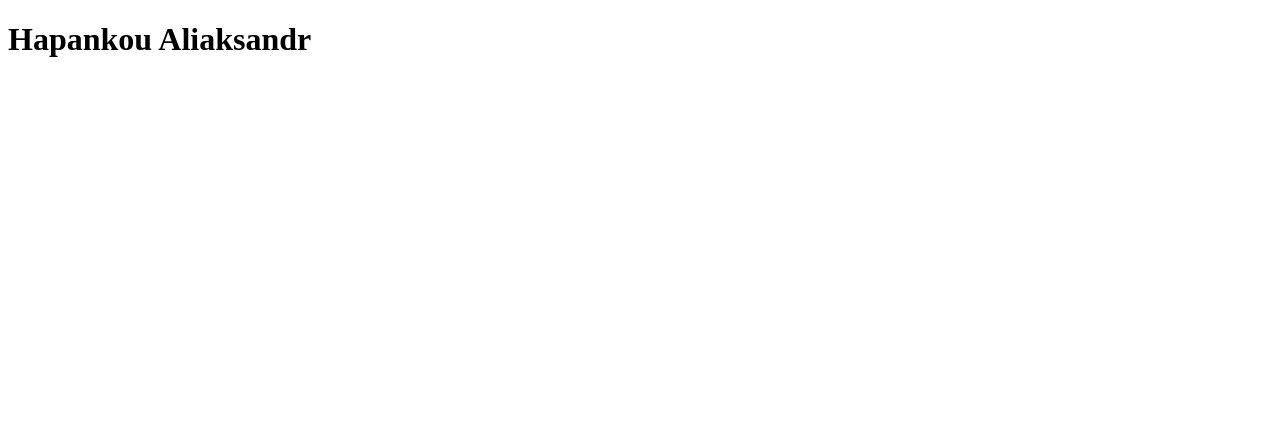
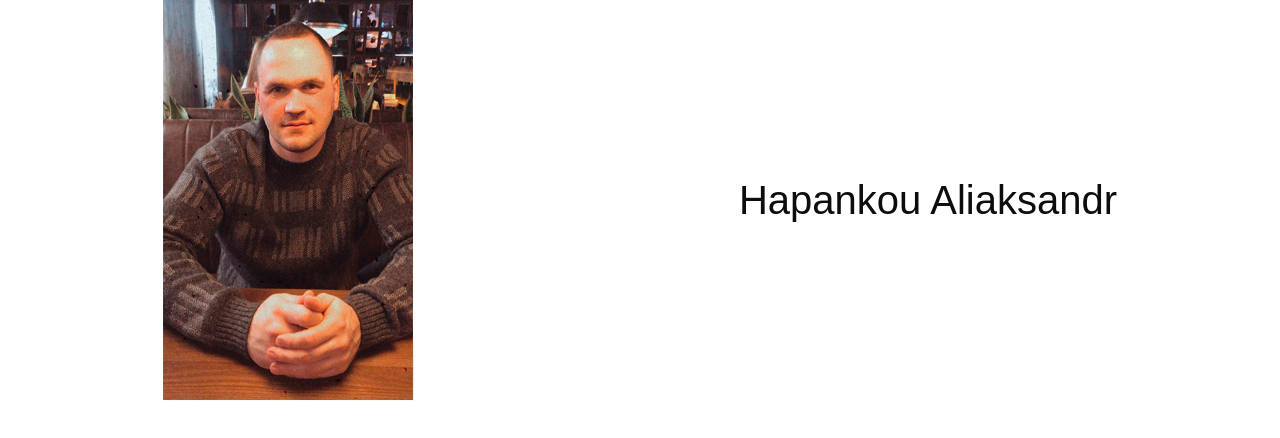
Before and after one commit to Alex-hapa/rsschool-cv, a plain HTML site: page index.html in a window 1280 px wide. Drawn offline with Linux system fonts and the light colour scheme.

Commit message:
init: add information

```diff
--- a/index.html
+++ b/index.html
@@ -4,10 +4,20 @@
     <meta charset="UTF-8">
     <meta http-equiv="X-UA-Compatible" content="IE=edge">
     <meta name="viewport" content="width=device-width, initial-scale=1.0">
-    <link rel="stylesheet" href="styles.css">
+    <link rel="stylesheet" href="./style.css">
     <title>CV</title>
 </head>
 <body>
-    <h1>Hapankou Aliaksandr</h1>
+    <div class="header">
+
+    </div>
+    <main>
+        <div class="i">
+            <div class="myphoto">
+            <img src="./assets/photo.png" alt="my_photo" class="img">
+            </div>
+        <h1>Hapankou Aliaksandr</h1>
+        </div>
+    </main>
 </body>
 </html>
--- a/style.css
+++ b/style.css
@@ -27,8 +27,8 @@ input, textarea, button{
 html,body {
     height: 100%;
     line-height: 1;
-    font-size: 14px;
-    color: #fff;
+    font-size: 40px;
+    color: rgb(14, 13, 13);
     font-family: 'Lucida', sans-serif;
 }
 
@@ -46,3 +46,26 @@ html,body {
     margin: 0 auto;
     box-sizing: border-box;
 }
+
+.i {
+    display: flex;
+    flex-direction: row;
+    justify-content: space-around;
+    height: 400px;
+    width: 100%;
+    align-items: center;
+}
+
+.myphoto {
+    display: flex;
+    height: 400px;
+    width: 250px;
+}
+
+.h2 {
+    font-size: 32px;
+}
+
+.h3 {
+    font-size: 24px;
+}
```
Also changed, not shown: assets/photo.png (added).
